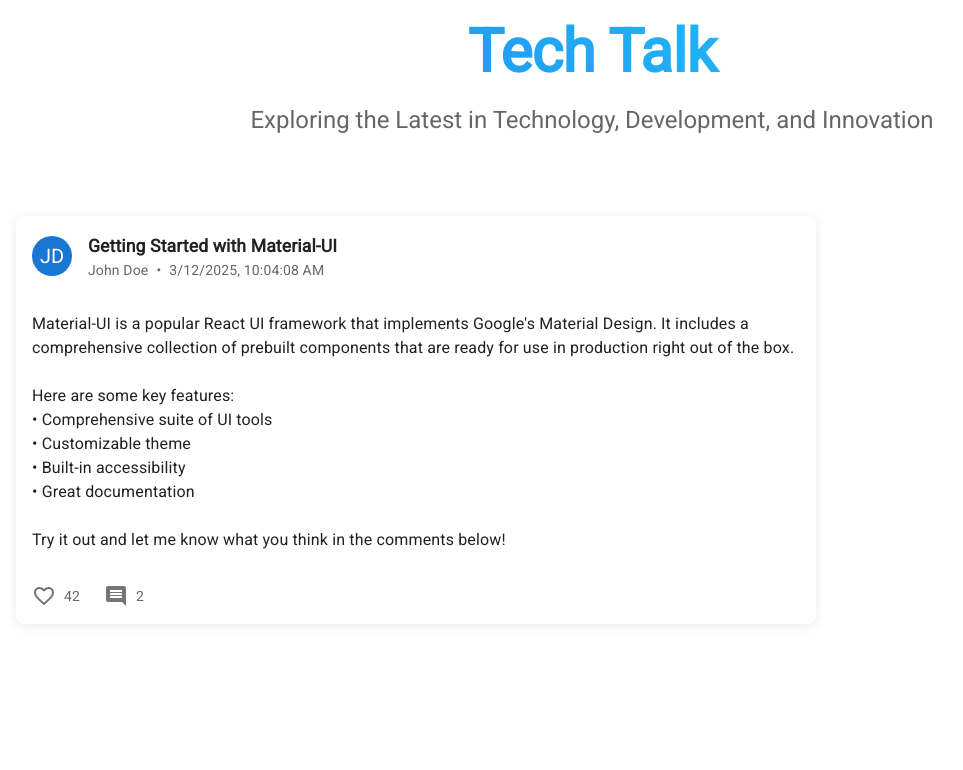
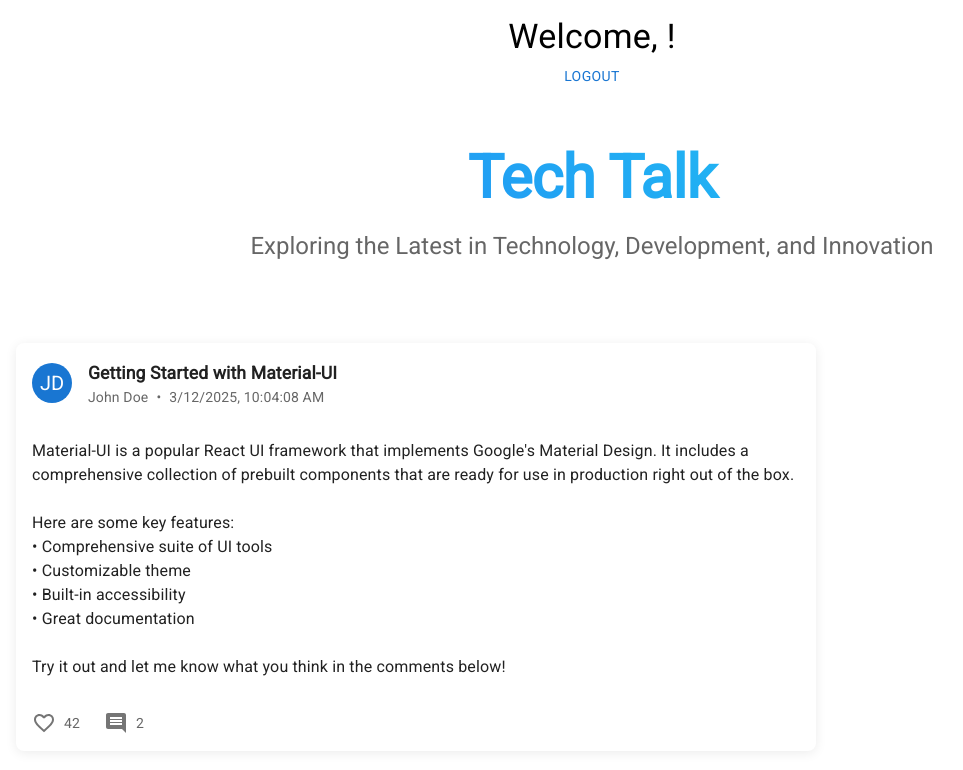
Before and after one commit to Omerserruya/AdvancedWeb, a React (Create React App) app in the folder Frontend/: page /home in a window 1280 px wide. Shown: the top 770 px of the page, without its empty margins (48-1011 px from the left). Built offline with nearby package versions, Linux system fonts and the light colour scheme.

Commit message:
add login

```diff
--- a/Frontend/src/App.tsx
+++ b/Frontend/src/App.tsx
@@ -3,9 +3,11 @@
 import Login from './pages/Login';
 import Register from './pages/Register';
 import Home from './pages/Home';
+import { UserProvider } from './contexts/UserContext';
 
 function App() {
   return (
+    <UserProvider>
       <Router>
         <Routes>
           <Route path="/login" element={<Login />} />
@@ -14,6 +16,7 @@
           <Route path="/" element={<Login />} />
         </Routes>
       </Router>
+    </UserProvider>
   );
 }
 
--- /dev/null
+++ b/Frontend/src/contexts/UserContext.tsx
@@ -0,0 +1,50 @@
+import React, { createContext, useContext, useState, useEffect } from 'react';
+
+interface User {
+  _id: string;
+  username: string;
+  email: string;
+  // Add any other user properties you need
+}
+
+interface UserContextType {
+  user: User | null;
+  setUser: (user: User | null) => void;
+  logout: () => void;
+}
+
+const UserContext = createContext<UserContextType | undefined>(undefined);
+
+export const UserProvider: React.FC<{ children: React.ReactNode }> = ({ children }) => {
+  const [user, setUser] = useState<User | null>(() => {
+    // Initialize user from localStorage if available
+    const savedUser = localStorage.getItem('user');
+    return savedUser ? JSON.parse(savedUser) : null;
+  });
+
+  const logout = () => {
+    localStorage.removeItem('user');
+    setUser(null);
+  };
+
+  // Update localStorage when user changes
+  useEffect(() => {
+    if (user) {
+      localStorage.setItem('user', JSON.stringify(user));
+    }
+  }, [user]);
+
+  return (
+    <UserContext.Provider value={{ user, setUser, logout }}>
+      {children}
+    </UserContext.Provider>
+  );
+};
+
+export const useUser = () => {
+  const context = useContext(UserContext);
+  if (!context) {
+    throw new Error('useUser must be used within a UserProvider');
+  }
+  return context;
+};
--- a/Frontend/src/pages/Home.tsx
+++ b/Frontend/src/pages/Home.tsx
@@ -1,6 +1,7 @@
 import React from 'react';
-import { Container, Box, Typography } from '@mui/material';
+import { Container, Box, Typography, Button } from '@mui/material';
 import { Post } from '../components/Post';
+import { useUser } from '../contexts/UserContext';
 
 interface SampleComment {
   id: string;
@@ -49,8 +50,21 @@
 };
 
 const Home = () => {
+  const { user, logout } = useUser();
+
   return (
     <Container maxWidth="lg">
+      <Box sx={{ textAlign: 'center', mb: 6, mt: 2 }}>
+        <Typography variant="h4">
+          Welcome, {user?.username}!
+        </Typography>
+        <Typography variant="body1">
+          {user?.email}
+        </Typography>
+        <Button onClick={logout}>
+          Logout
+        </Button>
+      </Box>
       <Box sx={{ textAlign: 'center', mb: 6, mt: 2 }}>
         <Typography
           variant="h2"
--- a/Frontend/src/pages/Login.tsx
+++ b/Frontend/src/pages/Login.tsx
@@ -19,6 +19,7 @@
 import GitHubIcon from '@mui/icons-material/GitHub';
 import LockOutlinedIcon from '@mui/icons-material/LockOutlined';
 import { StyledBackground, StyledCard, SocialButton } from '../styles/AuthStyles';
+import { useUser } from '../contexts/UserContext';
 
 interface LoginFormData {
   email: string;
@@ -27,6 +28,7 @@
 
 const Login = () => {
   const navigate = useNavigate();
+  const { setUser } = useUser();
   const [formData, setFormData] = useState<LoginFormData>({
     email: '',
     password: '',
@@ -73,7 +75,11 @@
       }
 
       const userData = await response.json();
-      localStorage.setItem('user', JSON.stringify(userData));
+      setUser({
+        _id: userData._id,
+        username: userData.username,
+        email: userData.email,
+      });
 
       setSnackbar({
         open: true,
```
Also changed, not shown: 1 other file (tests, documents, lock files or other folders). Lines whose indentation alone changed are shown as unchanged.
